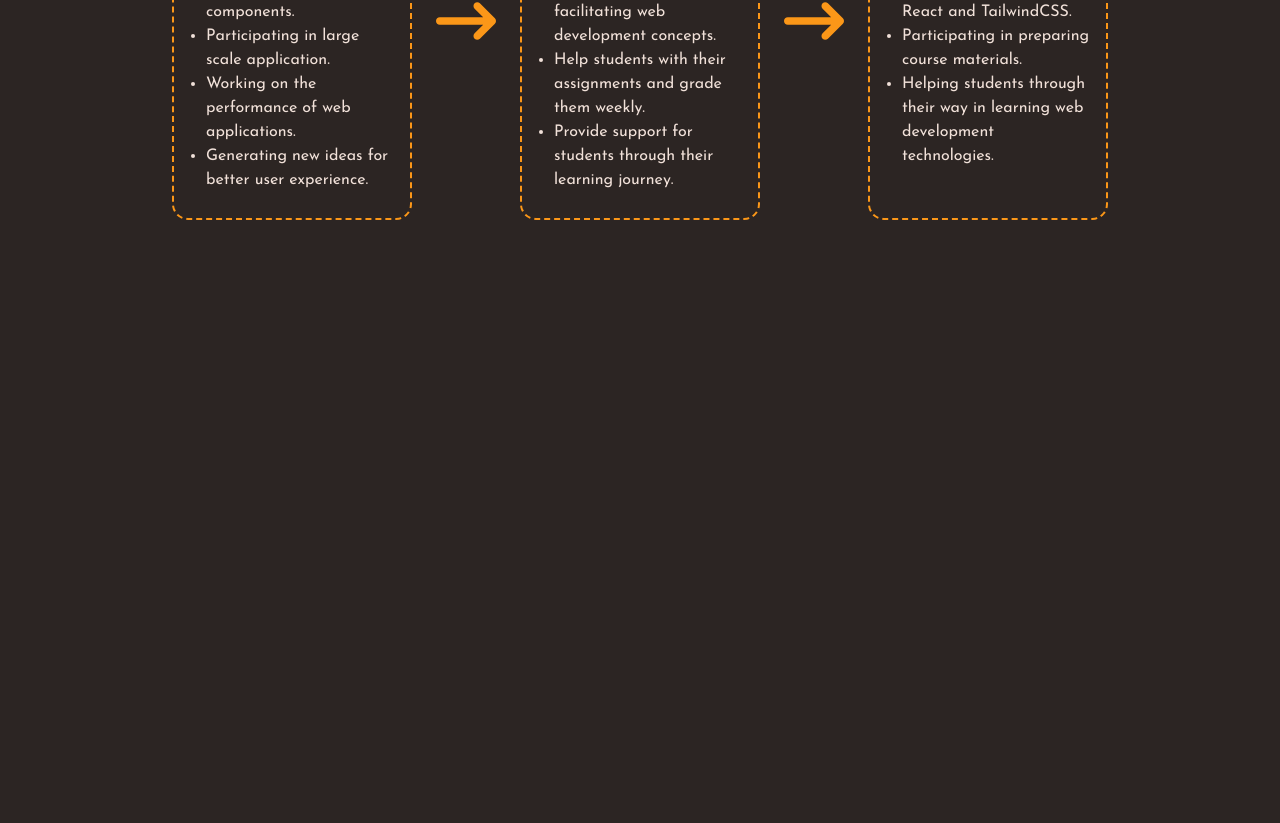
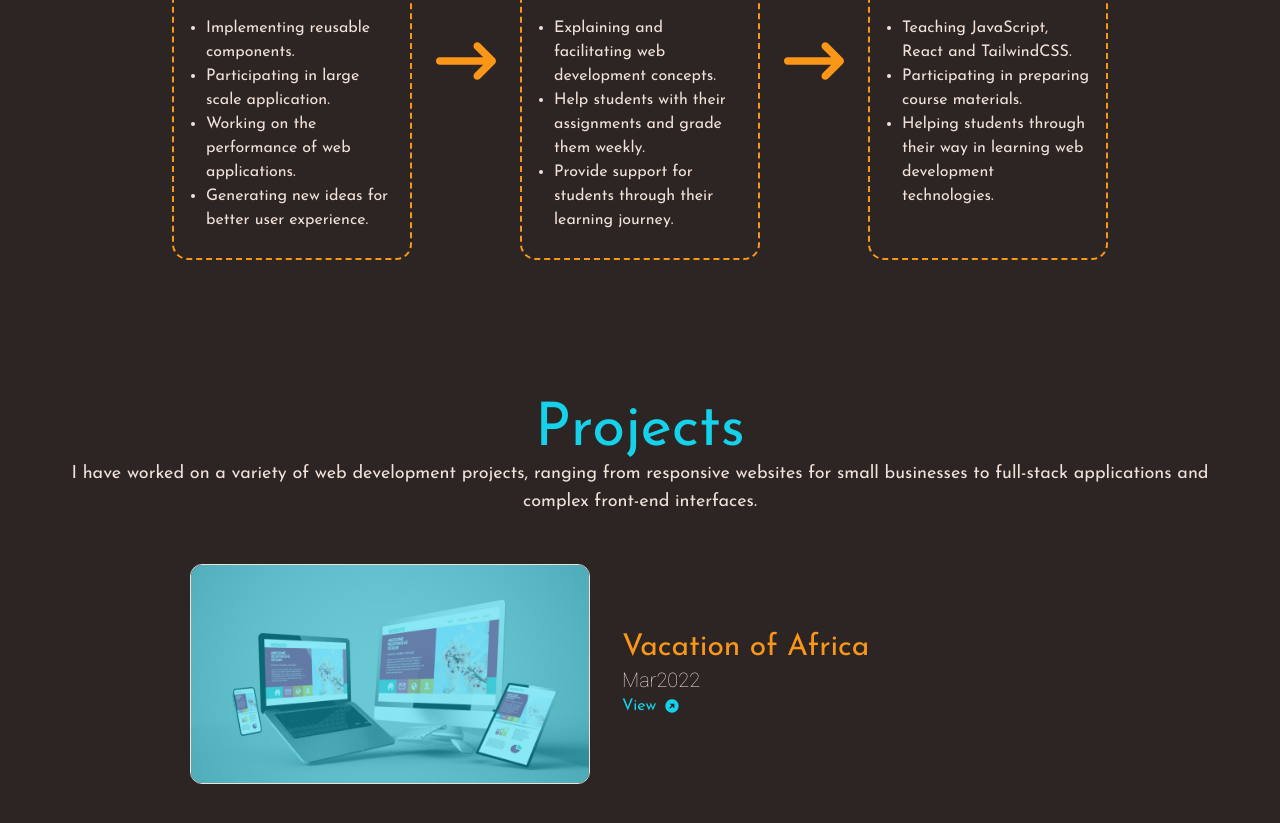
Before and after one commit to ashimmollick/AshimPro, a React (Vite) app: page / in a window 1280 px wide. Shown: the part 1935-2758 px from the top of the page. Built offline with nearby package versions, Linux system fonts and the light colour scheme.

Commit message:
projects section

```diff
--- a/src/App.jsx
+++ b/src/App.jsx
@@ -1,5 +1,6 @@
 import AboutMeMain from "./Components/AboutMeSection/AboutMeMain";
 import ExperienceMain from "./Components/ExperienceSection/ExperienceMain";
+import ProjectsMain from "./Components/ExperienceSection/ProjectsSection/ProjectsMain";
 import HealperSection from "./Components/HealperSection";
 import HeroGradient from "./Components/heroSections/HeroGradient";
 import HeroMain from "./Components/heroSections/HeroMain";
@@ -19,6 +20,7 @@
       <SkillsMain />
       <SubSkills/>
       <ExperienceMain/>
+      <ProjectsMain/>
       <HealperSection />
     </main>
   );
--- a/src/Components/ExperienceSection/ExperienceTop.jsx
+++ b/src/Components/ExperienceSection/ExperienceTop.jsx
@@ -5,7 +5,7 @@
 
 const ExperienceTop = () => {
     return (
-        <div className='flex lg:flex-row sm:flex-col gap-4 items-center justify-center'>
+        <div className='flex lg:flex-row sm:flex-col gap-4 items-center justify-center mb-10'>
             <ExperienceTopLeft/>
             <ExperienceTopMiddle/>
             <ExperienceTopRight/>
--- /dev/null
+++ b/src/Components/ExperienceSection/ProjectsSection/ProjectsMain.jsx
@@ -0,0 +1,48 @@
+import React from "react";
+import ProjectsText from "./ProjectsText";
+import SingleProject from "./SingleProject";
+
+const ProjectsMain = () => {
+  const projects = [
+    {
+      name: "Vacation of Africa",
+      year: "Mar2022",
+      align: "right",
+      image: "../../../../public/images/website-img-1.jpg",
+      link: "#",
+    },
+    {
+      name: "Moola App",
+      year: "Sept2022",
+      align: "left",
+      image: "../../../../public/images/website-img-2.webp",
+      link: "#",
+    },
+    {
+      name: "Tourzania",
+      year: "Jan2023",
+      align: "right",
+      image: "../../../../public/images/website-img-3.jpg",
+      link: "#",
+    },
+    {
+      name: "Bank of Luck",
+      year: "May2024",
+      align: "left",
+      image: "../../../../public/images/website-img-4.jpg",
+      link: "#",
+    },
+  ];
+  return (
+    <div id="projects" className="max-w-[1200px] mx-auto px-4">
+      <ProjectsText />
+      <div className="flex flex-col gap-20 max-w-[900px] mx-auto mt-12 ">
+        {projects.map((item,index)=>{
+            return <SingleProject key={index} name={item.name} year={item.year} align={item.align} image={item.image} link={item.link}/>
+        })}
+      </div>
+    </div>
+  );
+};
+
+export default ProjectsMain;
--- /dev/null
+++ b/src/Components/ExperienceSection/ProjectsSection/ProjectsText.jsx
@@ -0,0 +1,16 @@
+import React from "react";
+
+const ProjectsText = () => {
+  return (
+    <div className="flex flex-col items-center mt-[100px]">
+      <h2 className="text-6xl text-cyan mt-10">Projects</h2>
+      <p className="text-lg text-center text-white">
+        I have worked on a variety of web development projects, ranging from
+        responsive websites for small businesses to full-stack applications and
+        complex front-end interfaces.
+      </p>
+    </div>
+  );
+};
+
+export default ProjectsText;
--- /dev/null
+++ b/src/Components/ExperienceSection/ProjectsSection/SingleProject.jsx
@@ -0,0 +1,37 @@
+import React from "react";
+import { BiSolidRightTopArrowCircle } from "react-icons/bi";
+const SingleProject = ({ name, year, align, image, link }) => {
+  return (
+    <div
+      className={`flex w-full sm:flex-col-reverse items-center gap-8  ${
+        align == "left" ? "md:flex-row" : "md:flex-row-reverse"
+      } justify-end`}
+    >
+      <div>
+        <h2 className="md:text-3xl sm:text-2xl text-orange">{name}</h2>
+        <h2
+          className={`text-xl font-thin text-white font-special sm:text-center ${
+            align == "left" ? "md:text-right" : "md:text-left"
+          }`}
+        >
+          {year}
+        </h2>
+        <a
+          href={link}
+          className={`tet-lg flex items-center gap-2 text-cyan hover:text-orange transition-all duration-500 cursor-pointer sm:justify-self-center ${
+            align == "left" ? "md:justify-self-end" : "md:justify-self-start"
+          }`}
+        >
+          View
+          <BiSolidRightTopArrowCircle />
+        </a>
+      </div>
+      <div className="max-h-[220px] max-w-[400px] rounded-xl overflow-hidden hover:scale-110 transform transition-all duration-500 relative border border-white">
+        <div className="h-full w-full bg-cyan opacity-50 absolute top-0 left-0 hover:opacity-0 transition-all duration-500 md:block sm:hidden"></div>
+        <img src={image} alt="Project image" className="h-full w-full" />
+      </div>
+    </div>
+  );
+};
+
+export default SingleProject;
```
